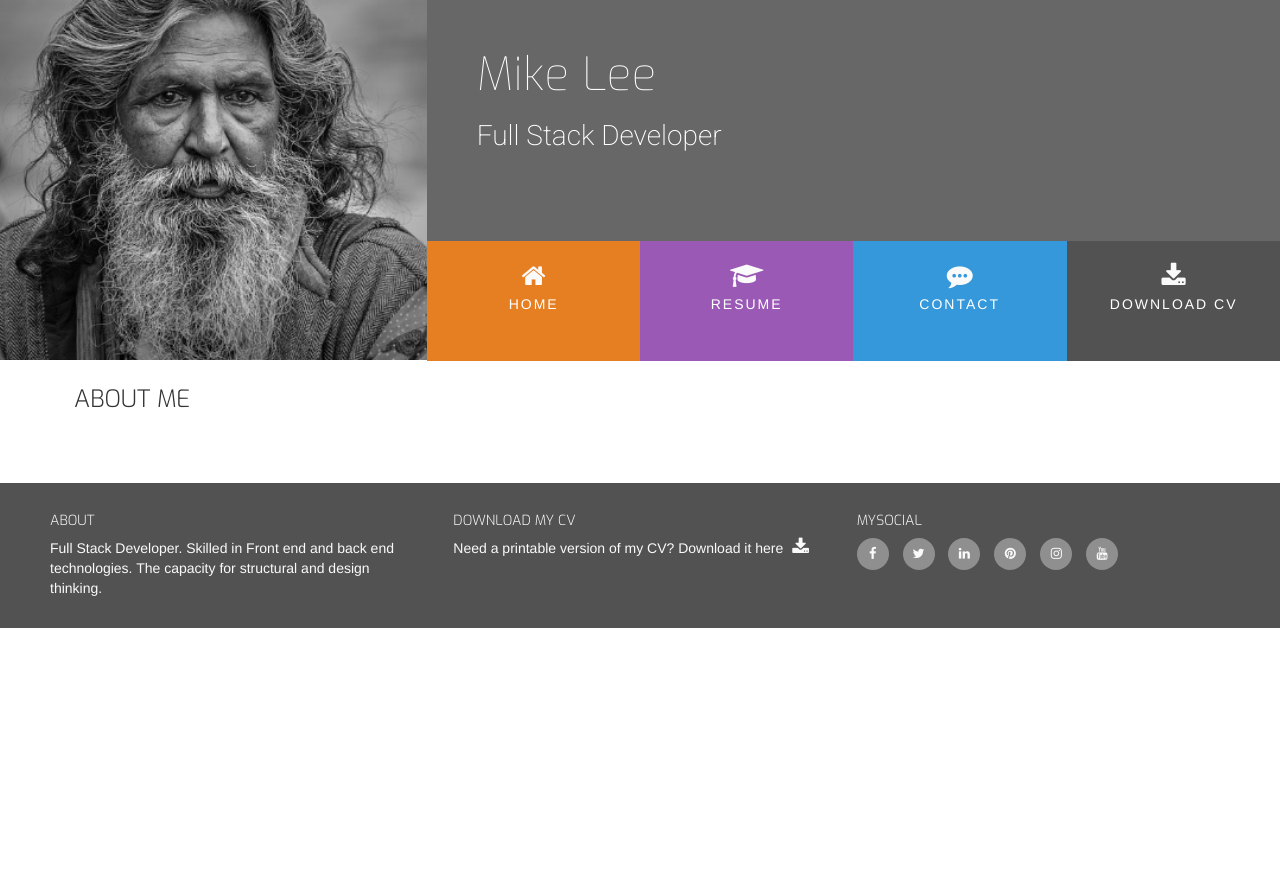
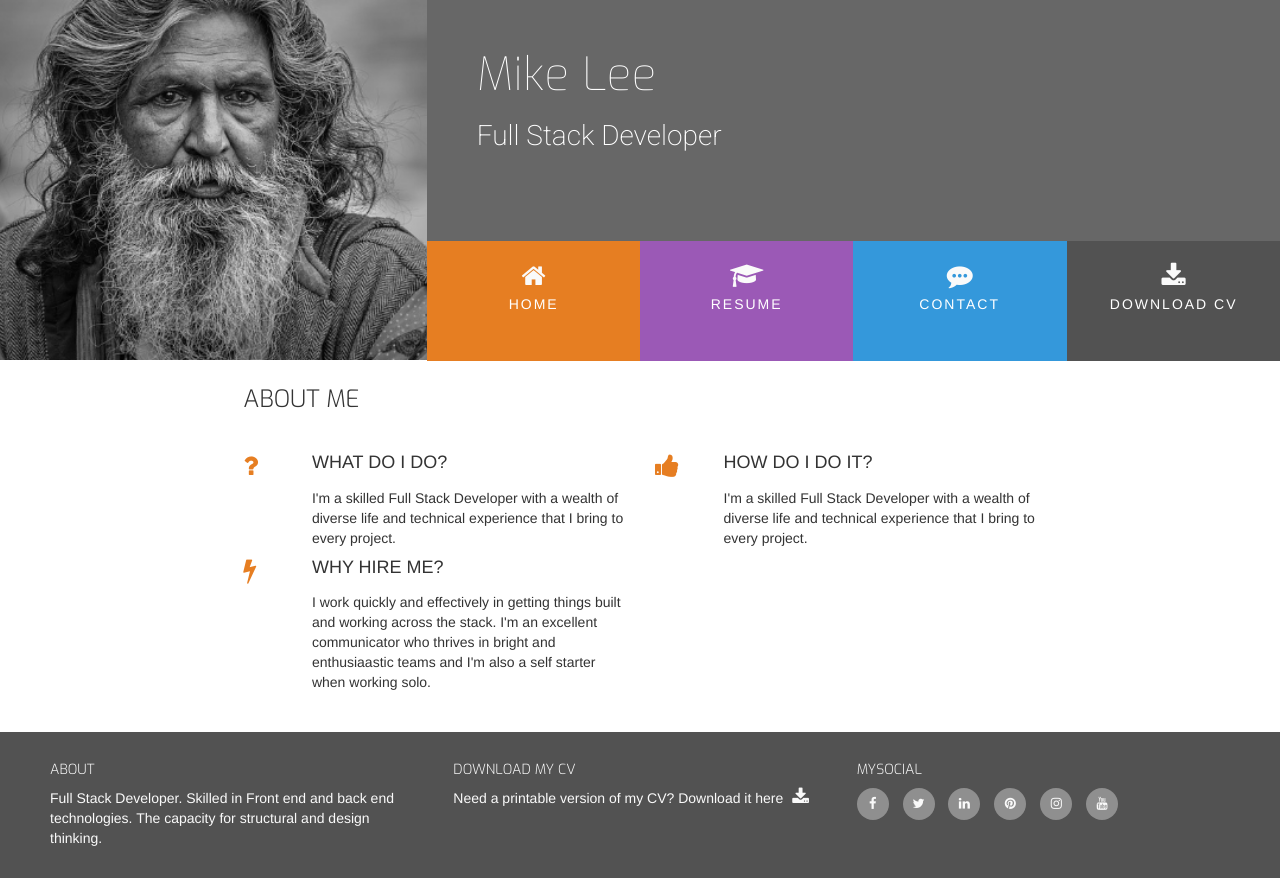
Before and after one commit to gsthandi/ucd-resume, a plain HTML site: page index.html in a window 1280 px wide. Before the commit the page ends 800 px from the top, so only its background shows below. Drawn offline with nearby package versions, Linux system fonts and the light colour scheme.

Commit message:
Updated about me section

```diff
--- a/assets/css/style.css
+++ b/assets/css/style.css
@@ -205,3 +205,14 @@ footer .cv-pdf i:hover {
 #footer-details {
     margin: 20px;
 }
+
+/*---------------------------------------------Three reasons section-*/
+
+.three-reasons-icon {
+    font-size: 26px;
+    color: #e67e22;
+}
+
+.three-reasons-heading {
+    margin-bottom: 15px;
+}
--- a/index.html
+++ b/index.html
@@ -53,6 +53,51 @@
                         <h3 class="section-heading uppercase">About Me</h3>
                     </div>
                 </div>
+                <div class="row">
+                    <div class="col-xs-10 col-xs-offset-1 col-sm-offset-0 col-sm-4 col-md-6">
+                        <div class="row">
+                            <div class="col-xs-2 col-sm-2 col-md-2">
+                                <i class="three-reasons-icon fa fa-question" aria-hidden="true"></i>
+                            </div>
+                            <div class="col-xs-10 col-sm-10">
+                                <h4 class="three-reasons-heading uppercase">What do I do?</h4>
+                                <p>
+                                    I'm a skilled Full Stack Developer with a wealth of diverse
+                                    life and technical experience that I bring to every project.
+                                </p>
+                            </div>
+                        </div>
+                    </div>
+                    <div class="col-xs-10 col-xs-offset-1 col-sm-offset-0 col-sm-4 col-md-6">
+                        <div class="row">
+                            <div class="col-xs-2 col-sm-2 col-md-2">
+                                <i class="three-reasons-icon fa fa-thumbs-up" aria-hidden="true"></i>
+                            </div>
+                            <div class="col-xs-10 col-sm-10">
+                                <h4 class="three-reasons-heading uppercase">How do I do it?</h4>
+                                <p>
+                                    I'm a skilled Full Stack Developer with a wealth of diverse
+                                    life and technical experience that I bring to every project.
+                                </p>
+                            </div>
+                        </div>
+                    </div>
+                    <div class="col-xs-10 col-xs-offset-1 col-sm-offset-0 col-sm-4 col-md-6">
+                        <div class="row">
+                            <div class="col-xs-2 col-sm-2 col-md-2">
+                                <i class="three-reasons-icon fa fa-bolt" aria-hidden="true"></i>
+                            </div>
+                            <div class="col-xs-10 col-sm-10">
+                                <h4 class="three-reasons-heading uppercase">Why hire me?</h4>
+                                <p>
+                                    I work quickly and effectively in getting things built and working across the stack.
+                                    I'm an excellent communicator who thrives in bright and enthusiaastic teams and
+                                    I'm also a self starter when working solo.
+                                </p>
+                            </div>
+                        </div>
+                    </div>
+                </div>
             </div>
         </div>
     </section>
```
